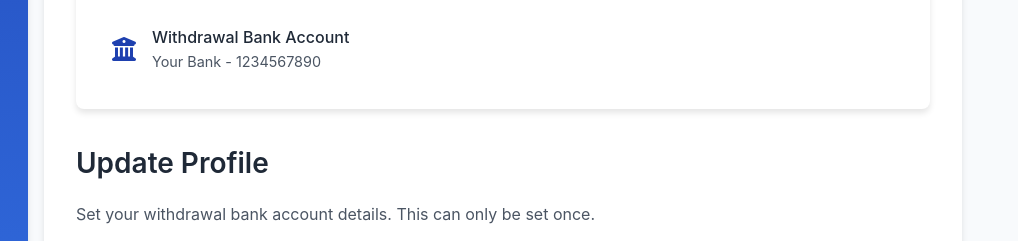
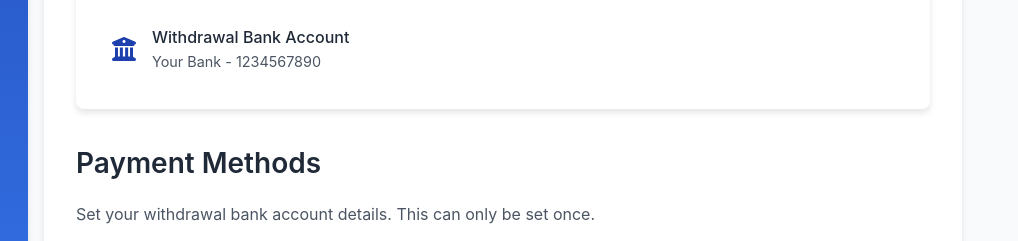
Before and after one commit to michealohagwam/dta-client, a website: page profile.html in a window 1280 px wide. Shown: the part 629-870 px from the top of the page, 262-1280 px from the left. Drawn offline with nearby package versions, Linux system fonts and the light colour scheme; no server answers; sample sign-in values are in the browser's storage.

```diff
--- a/profile.html
+++ b/profile.html
@@ -99,7 +99,7 @@
 
       <!-- Update Profile Section -->
       <section class="update-profile">
-        <h2>Update Profile</h2>
+        <h2>Payment Methods</h2>
         <p>Set your withdrawal bank account details. This can only be set once.</p>
         <form class="profile-form" id="profile-form">
           <div class="form-group">
@@ -137,7 +137,7 @@
       </section>
       -->
 
-      <!-- Payment Methods Section -->
+      <!-- Payment Methods Section
       <section class="payment-methods">
         <h2>Payment Methods</h2>
         <p>Manage your payment methods for withdrawals.</p>
@@ -145,6 +145,7 @@
         <button class="btn cta-btn" id="add-payment-method">Add Payment Method</button>
         <div id="payment-notification" class="notification"></div>
       </section>
+      -->
     </main>
   </div>
 
```
Also changed, not shown: deposit.html (+1 -1 lines).
